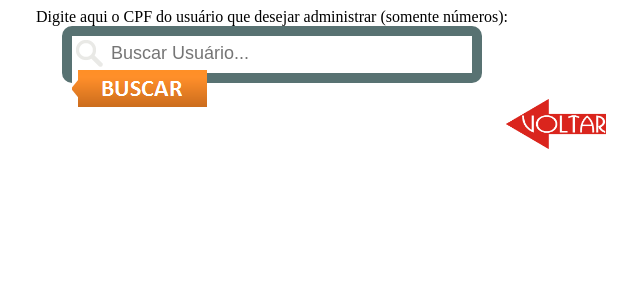
After one commit to WinnySilva/KappaFinancesWEB, a PHP site: page /GerenciarUsuarios.php in a window 1280 px wide. The commit adds this page. Shown: the top 300 px of the page, without its empty margins (368-1008 px from the left). Run offline with PHP 8.4, Linux system fonts and the light colour scheme.

Commit message:
1- Criação de parte da página de gerencia de usuarios. 2- Criação do botao voltar no envio.php. 3- Troca que pequenos bugs de case sensitive nas classes da Wine

```diff
--- a/Back/AdmDB.php
+++ b/Back/AdmDB.php
@@ -12,7 +12,7 @@ if(!$minhaConexao->executeQuery("SELECT * FROM usuario")){
  */
     class AdmDB{
         private $servername= "localhost" ;
-        private $dbname = "kappadb";
+        private $dbname = "KappaDB";
         private $username = "root";
         private $password = "";
         private $conn = null;
@@ -21,7 +21,7 @@ if(!$minhaConexao->executeQuery("SELECT * FROM usuario")){
          * retorna uma tabela para ser exibida ou n
          * OBS: O objeto retornado eh um iterador, logo,cada elemento eh lido
          * uma vez.
-         * @param type $string o query a ser executado
+         * @param type $string o query a ser executador
          */
         public function executeQuery($stringQuery ){
             $this->conn = new PDO(
--- /dev/null
+++ b/Front/GerenciarUsuarios.php
@@ -0,0 +1,102 @@
+<!DOCTYPE html>
+<head>
+	<center>
+	Digite aqui o CPF do usuário que desejar administrar (somente números):
+	<form method="post" action="?go=cpf ">
+	<div id="divBusca">
+    <img src="Imagens/search3.png" alt=""/>
+    <input type="text" id="txtBusca" name="cpf" placeholder="Buscar Usuário..."/>
+    <input type="image" src="Imagens/search4.png" type="submit" alt="Buscar Usuário..." id="btnBusca" value="Submeter"/>
+    </form>
+</div>
+	</center>
+</div>
+
+</head>
+
+<style>
+#txtBusca{
+    float:left;
+    background-color:transparent;
+    padding-left:5px;
+    font-size:18px;
+    border:none;
+    height:32px;
+    width:226px;
+}
+
+#btnBusca{
+    float:left;
+    cursor:pointer;
+}
+
+#divBusca img{
+    float:left;
+}
+
+#divBusca{
+    border:solid 10px rgba(47, 79, 79, 0.8);
+    border-radius:10px;
+    height:37px;
+    width:400px;
+}
+
+#retorno {
+	border: 2px solid #FFF000;
+	padding-left:5px;
+	width:280px;
+}
+
+</style>
+
+</html>
+<?php
+
+if(@$_GET['go']=="cpf"){
+    $cpf = $_POST["cpf"];
+
+    //echo $cpf."<p>";
+
+    /* Conectar com o banco de dados da aplicação */
+    $link = mysqli_connect('localhost', 'root', '') or die('Erro ao conectar');
+    mysqli_select_db($link, 'KappaDB') or die('Erro ao conectar com o banco de dados');
+
+    $query = sprintf("SELECT nome, data_nasc, ultimo_envio, sexo FROM Usuario WHERE cpf=".$cpf);
+    //echo $query."<p>";
+    $dados = mysqli_query($link, $query) or die(mysqli_error($link));
+    // transforma os dados em um array
+	$linha = mysqli_fetch_assoc($dados);
+    // calcula quantos dados retornaram
+	$total = mysqli_num_rows($dados);
+
+	if ($total >0)
+	{
+		?>
+		<html>
+			<center>
+			<p><p>Usuário encontrado!<p>
+				(Se não for esse usuário, você pode pesquisar novamente)
+				<div id="retorno">
+			<p> Nome: <?=$linha['nome']?> <p>Data de Nascimento: <?=$linha['data_nasc']?>
+			<p>Último Envio do XML: <?=$linha['ultimo_envio']?><p>Sexo: <?=$linha['sexo']?></p>
+			<input type="image" src="Imagens/excluir.png" width="80" height="110" >
+			            &nbsp &nbsp &nbsp
+			<input type="image" src="Imagens/editar.png" width="80" height="110" 	>
+				</div>
+			</center>
+		</html>
+		<?php
+	}
+	else
+	{
+		 echo '<p></p><b><center><font color=\'#FF0000\'> Não existe nenhum usuário
+		  com este CPF, favor pesquisar novamente. :)</font></center><b>';
+	}
+
+}
+	?>
+	<html>
+	<center>
+		<a href= "Administracao.php" <p></p><img src="Imagens/voltar.gif"	height="50px" width="100px"	/></a>
+	</center>
+	</html>
--- a/Front/envio.php
+++ b/Front/envio.php
@@ -34,6 +34,9 @@
 	</center>
     </fieldset>
     <input type="submit" value="Enviar" id="botaoenviar"/>
+    <center>
+		<a href= "Inicial.php" <p></p><img src="Imagens/voltar.gif"	height="50px" width="100px"	/></a>
+	</center>
 </form>
 </body>
 </html>
@@ -59,8 +62,9 @@ if(@$_GET['go']=='enviar'){
             $xml = simplexml_load_file($filepath); /* Lê o arquivo XML e recebe um objeto com as informações */
 
             $userCPF = $_SESSION["CPF"];
+            echo $userCPF."<p>";
           //  $userCPF = 2491785080; //precisa passar como 'parametro' esse CPF
-            $lastUpload = "2016-06-06";
+            $lastUpload = "2016-06-06";	// parametro também
             $timeLastUpload = strtotime($lastUpload);   // TimeStamp do ultimo envio.
 
             /* Percorre o XML e coloca no banco as informações */
```
Also changed, not shown: Front/Inicial.php (+6 -2 lines), Front/Imagens/editar.png (added), Front/Imagens/excluir.png (added), Front/Imagens/search3.png (added), Front/Imagens/search4.png (added), Front/Imagens/voltar.gif (added).
